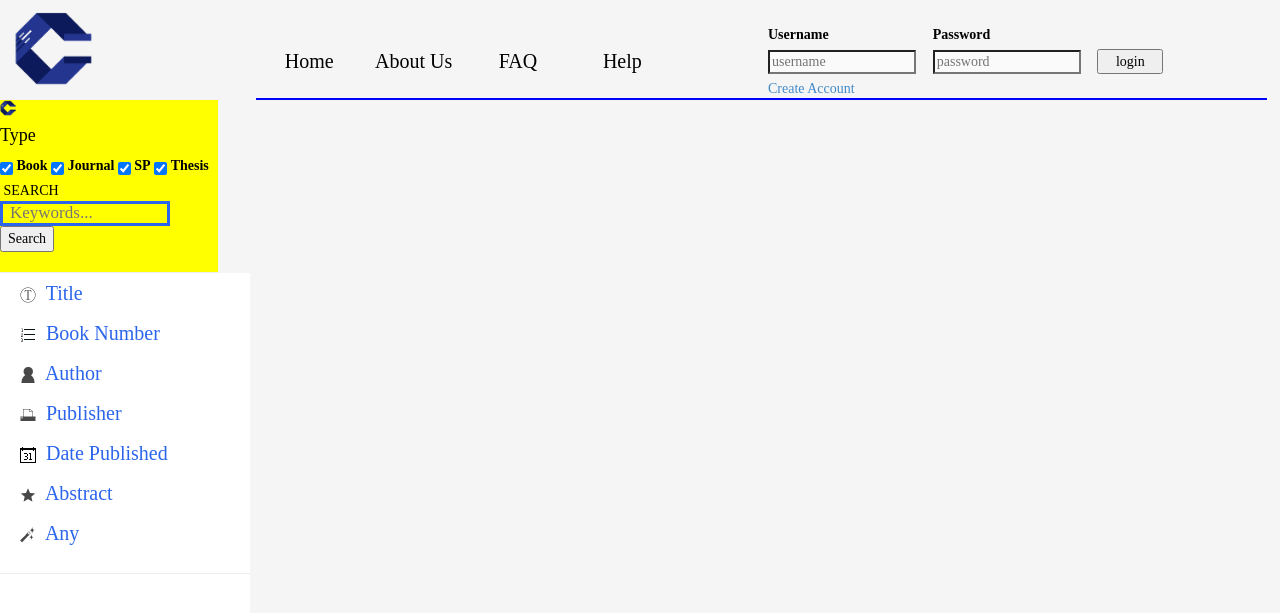
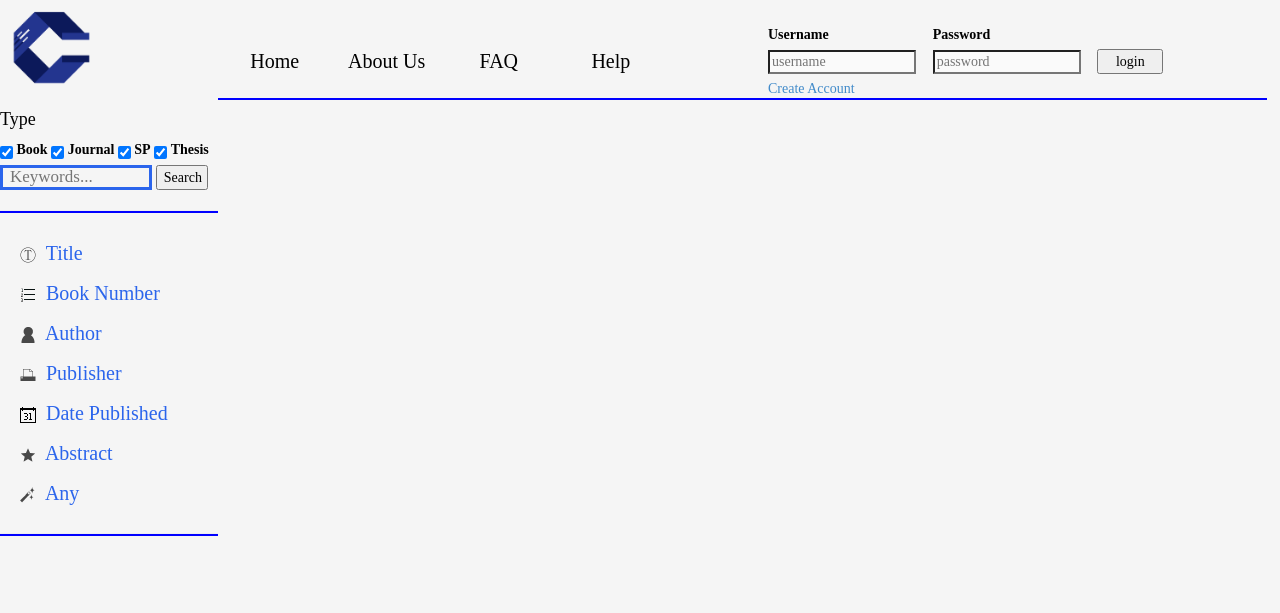
Before and after one commit to BuracayBeach/myfirstrepo, a CodeIgniter app: page /myfirstrepo/index.php/home/index in a window 1280 px wide. Shown: the top 613 px of the page. Run offline with CodeIgniter, Linux system fonts and the light colour scheme.

Commit message:
Search bar placed and proportioned (But exploded when admin

```diff
--- a/application/views/search_view.php
+++ b/application/views/search_view.php
@@ -1,12 +1,5 @@
 
 			<div id="search">
-
-				<?php
-					if(isset($home))
-						echo "<img class='logo_main' src='" . base_url() . "images/logo5.png'";
-				?>
-				<br>
-
 				<form id="search_form" name="search_form" method="post">
 					<?php
 						if (isset($_SESSION['type']) && $_SESSION['type'] == "admin"){
@@ -37,7 +30,7 @@
 					</div>
 
 
-					&nbsp;SEARCH<input searchby="book_title" id="search_text" type="text" name='search' autofocus='true' placeholder='Keywords...' maxlength='99'/>
+					<input searchby="book_title" id="search_text" type="text" name='search' autofocus='true' placeholder='Keywords...' maxlength='99'/>
 					<input id='submit_search' type="submit" name="submit_search" value="Search" /><br/>
 		            <hr>
 					<div id="results_per_page_div" hidden>
--- a/css/style2.css
+++ b/css/style2.css
@@ -3,6 +3,12 @@ body{
 	color: black;
 
 	font-family:"Segoe UI Light";
+}
+
+hr{
+	width: 100%;
+	height: 2px;
+	background: blue;
 }
 
 #navbar{
@@ -13,7 +19,7 @@ body{
 
 #logo_container{
 	position: relative;
-	width: 20%;
+	width: 17%;
 	height: 100%;
 	float: left;
 }
@@ -28,7 +34,7 @@ body{
 #menulinks{
 	position: relative;
 	height: 100%;
-	width: 40%;
+	width: 43%;
 	float: left;
 	border-bottom: 2px solid blue;
 }
@@ -95,21 +101,14 @@ SEARCH FORM
 
 #search{
 	width: 17%;
-	background: yellow;
+	position: fixed;
 	float: left;
 }
 
 
 #sidebar-wrapper {
-  margin-left: -250px;
-  left: 250px;
-  width: 250px;
-  margin-top:-20px;
-  background: #ffffff;
-  position: fixed;
-  height: 150%;
-  overflow-y: auto;
-  z-index: 1000;
+  width: 100%;
+  min-height: 150px;
   transition: all 0.4s ease 0s;
 }
 
@@ -118,10 +117,20 @@ SEARCH FORM
     outline: 0;
     background: transparent;
     border: 3px solid #2B65EC;
-    width: 170px;
+    width: 70%;
     font-family:"Segoe UI Light";
     text-indent: 5px;
     font-size:17px;
+}
+
+#results_per_page_div{
+	width: 100%;
+	height: 25px;
+}
+
+#submit_search{
+	width:24%;
+	height:25px;
 }
 
 #page-content-wrapper {
@@ -129,9 +138,8 @@ SEARCH FORM
 
 }
 .sidebar-nav {
-  position: absolute;
   top: 0;
-  width: 250px;
+  width: 100%;
   list-style: none;
   margin: 0;
   padding: 0;
@@ -176,9 +184,12 @@ TABLE RESULTS
 ---------------------------------------*/
 
 #search_table_container{
+	margin-left: 17%;
 	width: 83%;
 	height: 500px;
-	background: blue;
+	position: fixed;
+	float: left;
+	overflow: hidden;
 
 }
 
```
